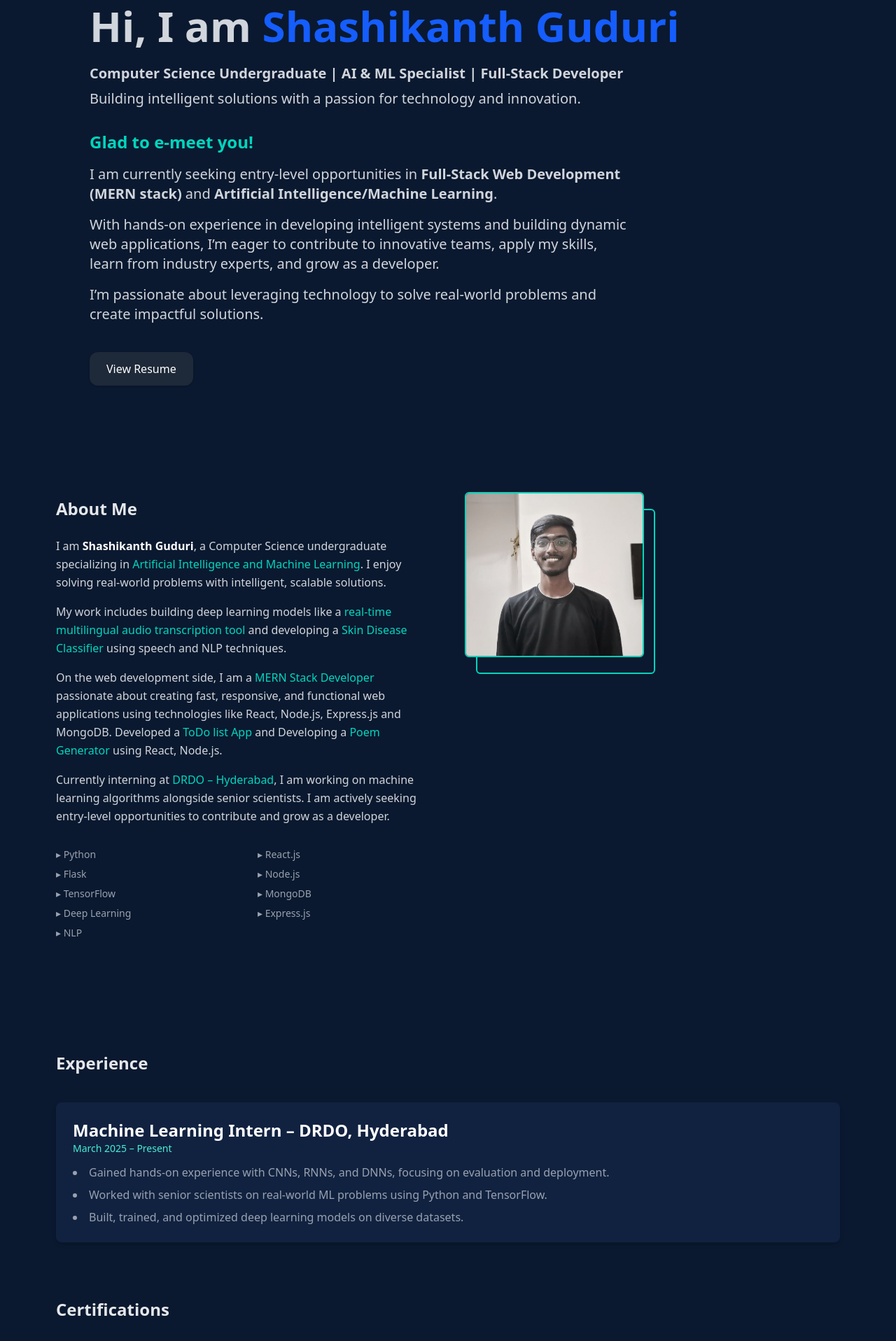
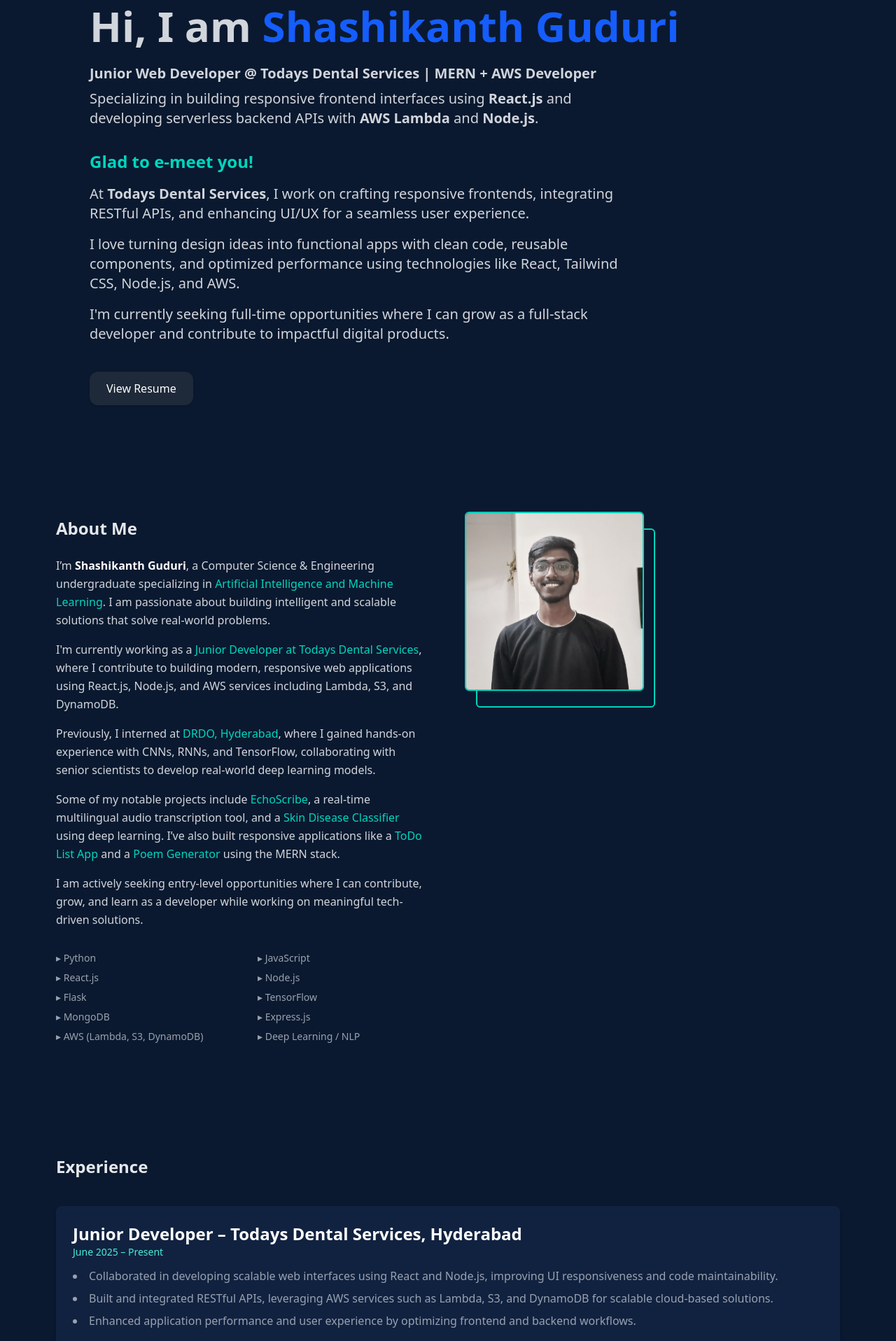
Before and after one commit to GuduriShashikanth/portfolio, a React (Vite) app: page / in a window 1280 px wide. Shown: the part 80-1996 px from the top of the page at 70% size. Built offline with nearby package versions, Linux system fonts and the light colour scheme.

Commit message:
experience

```diff
--- a/src/App.jsx
+++ b/src/App.jsx
@@ -1,35 +1,33 @@
-import { useState } from 'react'
-import './App.css'
-import Navbar from './components/Navbar'
-import About from './components/About'
-import Experience from './components/Experience'
-import Contact from './components/Contact'
-import resume from './assets/SHASHI-RESUME.pdf'
-
+import { useState } from 'react';
+import './App.css';
+import Navbar from './components/Navbar';
+import About from './components/About';
+import Experience from './components/Experience';
+import Contact from './components/Contact';
+import resume from './assets/SHASHI-RESUME.pdf';
 
 function App() {
-  const [count, setCount] = useState(0)
+  const [count, setCount] = useState(0);
 
   return (
     <>
       <div className="bg-[#0a192f] text-gray-300 min-h-screen w-full">
-      {/* Navbar stays at top */}
+        {/* Navbar */}
         <Navbar />
 
         {/* Hero Section */}
-      <section id="home"
-      className="w-full py-20 px-6 md:px-20 flex justify-center">
+        <section id="home" className="w-full py-20 px-6 md:px-20 flex justify-center">
           <div className="max-w-5xl w-full text-center md:text-left flex flex-col items-center md:items-start">
             <h1 className="text-3xl sm:text-4xl md:text-5xl lg:text-6xl font-bold leading-tight">
               Hi, I am <span className="text-blue-600">Shashikanth Guduri</span>
             </h1>
 
             <p className="mt-4 text-base sm:text-lg md:text-xl font-semibold max-w-3xl">
-            Computer Science Undergraduate | AI & ML Specialist | Full-Stack Developer
+              Junior Web Developer @ Todays Dental Services | MERN + AWS Developer
             </p>
 
             <p className="mt-2 text-base sm:text-lg md:text-xl max-w-3xl">
-            Building intelligent solutions with a passion for technology and innovation.
+              Specializing in building responsive frontend interfaces using <strong>React.js</strong> and developing serverless backend APIs with <strong>AWS Lambda</strong> and <strong>Node.js</strong>.
             </p>
 
             <div className="mt-8 space-y-4 max-w-3xl">
@@ -38,18 +36,15 @@
               </h3>
 
               <p className="text-base sm:text-lg md:text-xl">
-              I am currently seeking entry-level opportunities in{" "}
-              <strong>Full-Stack Web Development (MERN stack)</strong> and{" "}
-              <strong>Artificial Intelligence/Machine Learning</strong>.
+                At <strong>Todays Dental Services</strong>, I work on crafting responsive frontends, integrating RESTful APIs, and enhancing UI/UX for a seamless user experience.
               </p>
 
               <p className="text-base sm:text-lg md:text-xl">
-              With hands-on experience in developing intelligent systems and building dynamic web applications,
-              I’m eager to contribute to innovative teams, apply my skills, learn from industry experts, and grow as a developer.
+                I love turning design ideas into functional apps with clean code, reusable components, and optimized performance using technologies like React, Tailwind CSS, Node.js, and AWS.
               </p>
 
               <p className="text-base sm:text-lg md:text-xl">
-              I’m passionate about leveraging technology to solve real-world problems and create impactful solutions.
+                I'm currently seeking full-time opportunities where I can grow as a full-stack developer and contribute to impactful digital products.
               </p>
             </div>
 
@@ -57,7 +52,6 @@
             <div className="mt-10 flex justify-center md:justify-start">
               <a
                 href={resume}
-              open
                 target="_blank"
                 rel="noopener noreferrer"
                 className="px-6 py-3 bg-gray-800 text-white rounded-xl shadow hover:bg-gray-900 transition"
@@ -74,7 +68,7 @@
         <Contact />
       </div>
     </>
-  )
+  );
 }
 
-export default App
+export default App;
--- a/src/components/About.jsx
+++ b/src/components/About.jsx
@@ -1,63 +1,66 @@
 import React from 'react';
-import shashii from'../assets/images/shashii.jpg';
+import shashii from '../assets/images/shashii.jpg';
+
 const About = () => {
   return (
-    <section className="bg-[#0a192f] h-full w-full  text-gray-300 py-20 px-6 md:px-20" id="about">
+    <section className="bg-[#0a192f] h-full w-full text-gray-300 py-20 px-6 md:px-20" id="about">
       <div className="max-w-6xl mx-auto grid md:grid-cols-2 gap-12 items-start">
         {/* Left Text Section */}
         <div>
-          <h2 className="text-2xl text-teal-400 font-bold mb-6"><span className="text-gray-200">About Me</span></h2>
+          <h2 className="text-2xl text-teal-400 font-bold mb-6">
+            <span className="text-gray-200">About Me</span>
+          </h2>
 
           <p className="mb-4 leading-relaxed">
-            I am <span className="text-white font-semibold">Shashikanth Guduri</span>, a Computer Science undergraduate specializing in <span className="text-teal-400">Artificial Intelligence and Machine Learning</span>. I enjoy solving real-world problems with intelligent, scalable solutions.
+            I’m <span className="text-white font-semibold">Shashikanth Guduri</span>, a Computer Science & Engineering undergraduate specializing in <span className="text-teal-400">Artificial Intelligence and Machine Learning</span>. I am passionate about building intelligent and scalable solutions that solve real-world problems.
           </p>
 
           <p className="mb-4 leading-relaxed">
-            My work includes building deep learning models like a  <span className="text-teal-400">real-time multilingual audio transcription tool</span> and developing a <span className="text-teal-400">Skin Disease Classifier</span>  using speech and NLP techniques.
+            I'm currently working as a <span className="text-teal-400">Junior Developer at Todays Dental Services</span>, where I contribute to building modern, responsive web applications using React.js, Node.js, and AWS services including Lambda, S3, and DynamoDB.
           </p>
 
           <p className="mb-4 leading-relaxed">
-            On the web development side, I am a <span className="text-teal-400">MERN Stack Developer</span> passionate about creating fast, responsive, and functional web applications using technologies like React, Node.js, Express.js and MongoDB.
-            Developed a <span className="text-teal-400">ToDo list App </span> and Developing a <span className="text-teal-400">Poem Generator</span> using React, Node.js.
+            Previously, I interned at <span className="text-teal-400">DRDO, Hyderabad</span>, where I gained hands-on experience with CNNs, RNNs, and TensorFlow, collaborating with senior scientists to develop real-world deep learning models.
+          </p>
+
+          <p className="mb-4 leading-relaxed">
+            Some of my notable projects include <span className="text-teal-400">EchoScribe</span>, a real-time multilingual audio transcription tool, and a <span className="text-teal-400">Skin Disease Classifier</span> using deep learning. I’ve also built responsive applications like a <span className="text-teal-400">ToDo List App</span> and a <span className="text-teal-400">Poem Generator</span> using the MERN stack.
           </p>
 
           <p className="leading-relaxed">
-            Currently interning at <span className="text-teal-400">DRDO – Hyderabad</span>, I am working on machine learning algorithms alongside senior scientists. I am actively seeking entry-level opportunities to contribute and grow as a developer.
+            I am actively seeking entry-level opportunities where I can contribute, grow, and learn as a developer while working on meaningful tech-driven solutions.
           </p>
 
           {/* Skills Section */}
           <div className="grid grid-cols-2 gap-x-10 gap-y-2 mt-8 text-sm text-gray-400">
             <p>▸ Python</p>
+            <p>▸ JavaScript</p>
             <p>▸ React.js</p>
+            <p>▸ Node.js</p>
             <p>▸ Flask</p>
-            <p>▸ Node.js</p>
             <p>▸ TensorFlow</p>
             <p>▸ MongoDB</p>
-            <p>▸ Deep Learning</p>
             <p>▸ Express.js</p>
-            <p>▸ NLP</p>
+            <p>▸ AWS (Lambda, S3, DynamoDB)</p>
+            <p>▸ Deep Learning / NLP</p>
           </div>
         </div>
 
         {/* Right Image Section */}
         <div className="flex justify-center md:justify-end relative w-fit mx-auto md:mx-0 group">
           {/* Background Frame */}
-          <div className="absolute top-4 left-4 w-64 h-59 border-2 border-teal-400 rounded-md z-0" />
+          <div className="absolute top-4 left-4 w-64 h-64 border-2 border-teal-400 rounded-md z-0" />
 
           {/* Foreground Image */}
-          <div className="relative w-64 h-59 overflow-hidden rounded-md border-2 border-teal-400 z-10 transform transition duration-300 group-hover:scale-105 animate-float">
+          <div className="relative w-64 h-64 overflow-hidden rounded-md border-2 border-teal-400 z-10 transform transition duration-300 group-hover:scale-105 animate-float">
             <img
               src={shashii}
               alt="Shashikanth Guduri"
-              fill='true'
-
-              className=" object-cover w-full h-auto grayscale-50 group-hover:grayscale-0 transition duration-300"
+              className="object-cover w-full h-full grayscale-50 group-hover:grayscale-0 transition duration-300"
             />
           </div>
         </div>
       </div>
-
-
     </section>
   );
 };
--- a/src/components/Experience.jsx
+++ b/src/components/Experience.jsx
@@ -1,4 +1,3 @@
-
 import React from "react";
 
 const Experience = () => {
@@ -13,30 +12,45 @@
         </h2>
 
         <div className="space-y-10">
-          {/* DRDO Intern */}
+  {/* Junior Developer – Todays Dental Services */}
+  <div className="bg-[#112240] p-6 rounded-lg shadow-md hover:shadow-xl transition">
+    <h3 className="text-xl md:text-2xl font-semibold text-white">
+      Junior Developer – Todays Dental Services, Hyderabad
+    </h3>
+    <p className="text-sm text-teal-300">June 2025 – Present</p>
+    <ul className="list-disc list-inside mt-3 space-y-2 text-gray-400 text-base">
+      <li>
+        Collaborated in developing scalable web interfaces using React and Node.js, improving UI responsiveness and code maintainability.
+      </li>
+      <li>
+        Built and integrated RESTful APIs, leveraging AWS services such as Lambda, S3, and DynamoDB for scalable cloud-based solutions.
+      </li>
+      <li>
+        Enhanced application performance and user experience by optimizing frontend and backend workflows.
+      </li>
+    </ul>
+  </div>
+
+  {/* ML Intern – DRDO */}
   <div className="bg-[#112240] p-6 rounded-lg shadow-md hover:shadow-xl transition">
     <h3 className="text-xl md:text-2xl font-semibold text-white">
       Machine Learning Intern – DRDO, Hyderabad
     </h3>
-            <p className="text-sm text-teal-300">March 2025 – Present</p>
+    <p className="text-sm text-teal-300">March 2025 – May 2025</p>
     <ul className="list-disc list-inside mt-3 space-y-2 text-gray-400 text-base">
       <li>
-                Gained hands-on experience with CNNs, RNNs, and DNNs, focusing
-                on evaluation and deployment.
+        Gained hands-on experience with CNNs, RNNs, and DNNs, focusing on evaluation and deployment.
       </li>
       <li>
-                Worked with senior scientists on real-world ML problems using
-                Python and TensorFlow.
+        Collaborated with senior scientists to learn and apply ML algorithms on real-world datasets.
       </li>
       <li>
-                Built, trained, and optimized deep learning models on diverse
-                datasets.
+        Developed and trained deep learning models using TensorFlow, focusing on model performance optimization.
       </li>
     </ul>
   </div>
+</div>
 
-          {/* Add more experiences here if needed */}
-        </div>
         <h2 className="text-2xl  font-bold text-teal-400 mt-20 mb-10">
           <span className="text-gray-200">Certifications</span>
         </h2>
@@ -72,7 +86,10 @@
               </a>
             </li>
             <li className="flex gap-5">
-              <a href="https://www.udemy.com/certificate/UC-9ab6aac8-4b9e-40f4-b17c-88ecfc98adbb/" target="_blank">
+              <a
+                href="https://www.udemy.com/certificate/UC-9ab6aac8-4b9e-40f4-b17c-88ecfc98adbb/"
+                target="_blank"
+              >
                 <strong>Python & Flask Framework</strong> – Udemy
               </a>
               <a
```
Also changed, not shown: 1 other file (tests, documents, lock files or other folders). Lines whose indentation alone changed are shown as unchanged.
